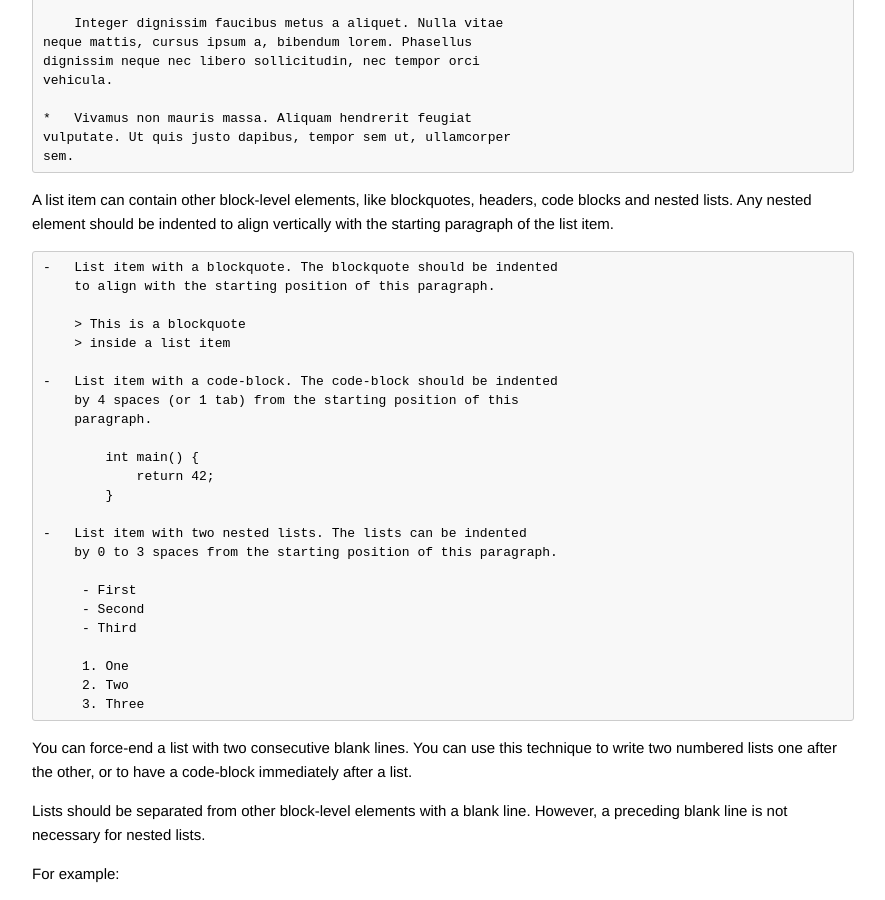
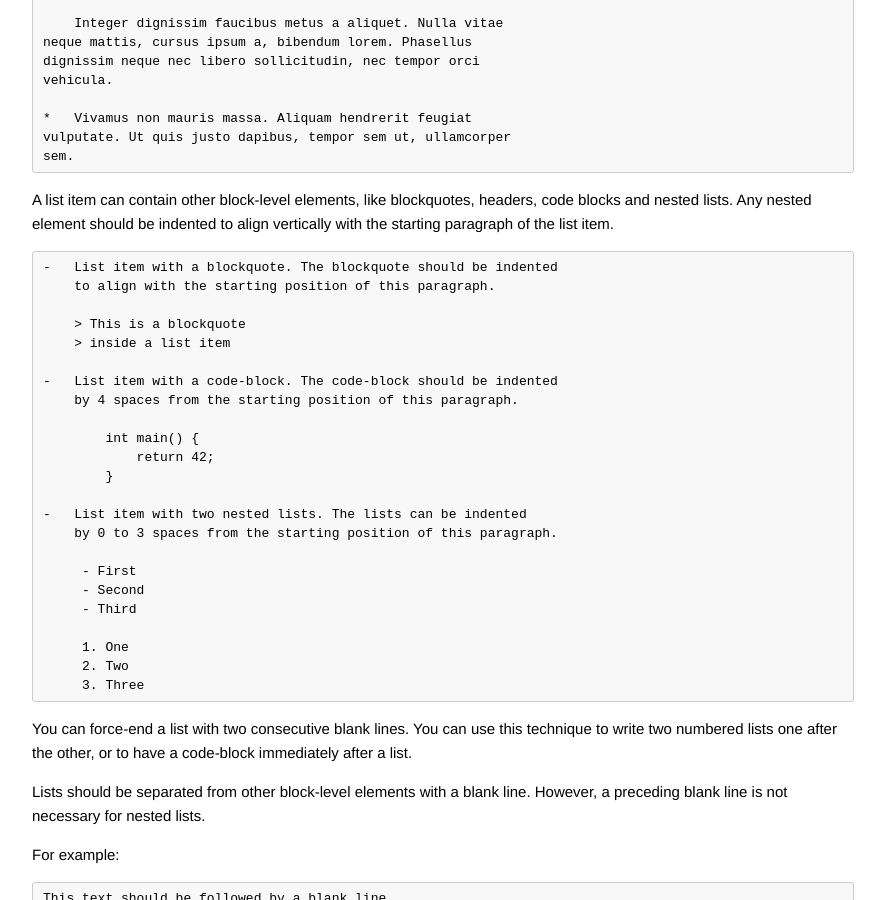
Before and after one commit to vfmd/vfmd-spec, a Jekyll site: the page built from syntax.md, in a window 1280 px wide and 900 px high, scrolled down 7530 px. Shown: the whole window, without its empty margins (197-1082 px from the left). Built offline with Jekyll 4.4.1, drawn with Linux system fonts in a browser that asks for light colours; Markdown is read by kramdown in place of the engine named in the settings; some of the changed text lies outside the part shown.

Commit message:
Don't mention tabs for code-block syntax
This reverts commit f87f3ea7fcc8c3059e3b0e089fa4d5c4270163e6.

```diff
--- a/syntax.md
+++ b/syntax.md
@@ -184,7 +184,7 @@ not be identified as a header.
 
 Code blocks can be used to quote text verbatim. For example, it can be
 used to quote source code. Every line of the code block should be
-indented by 4 space characters (or 1 tab character).
+indented by 4 space characters.
 
 No Markdown syntax is processed within a code block. In addition, for
 HTML output, ampersands (`&`) and angle brackets (`<` and `>`) within a
@@ -430,8 +430,7 @@ item.
         > inside a list item
 
     -   List item with a code-block. The code-block should be indented
-        by 4 spaces (or 1 tab) from the starting position of this
-        paragraph.
+        by 4 spaces from the starting position of this paragraph.
 
             int main() {
                 return 42;
@@ -1118,7 +1117,7 @@ The corresponding HTML output shall be:
 
 However, please make sure that the starting line of each snippet of HTML
 is not indented by more than 3 spaces (if it's indented by 4 or more
-spaces, or a tab, it would become a [code block]).
+spaces, it would become a [code block]).
 
 On the contrary, if you want the whole block of HTML reproduced verbatim
 in the HTML output, make sure that there are no blank lines in the
```
